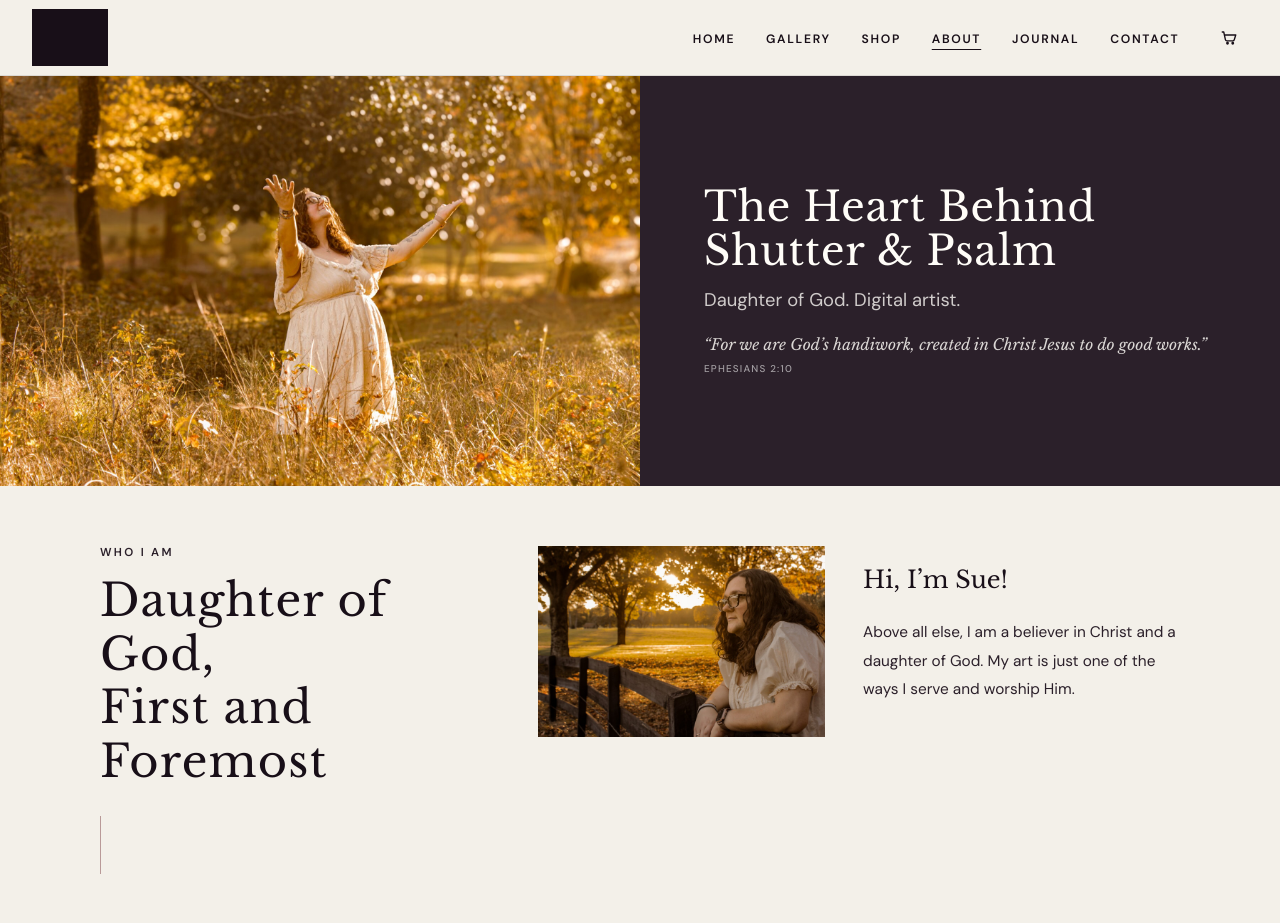
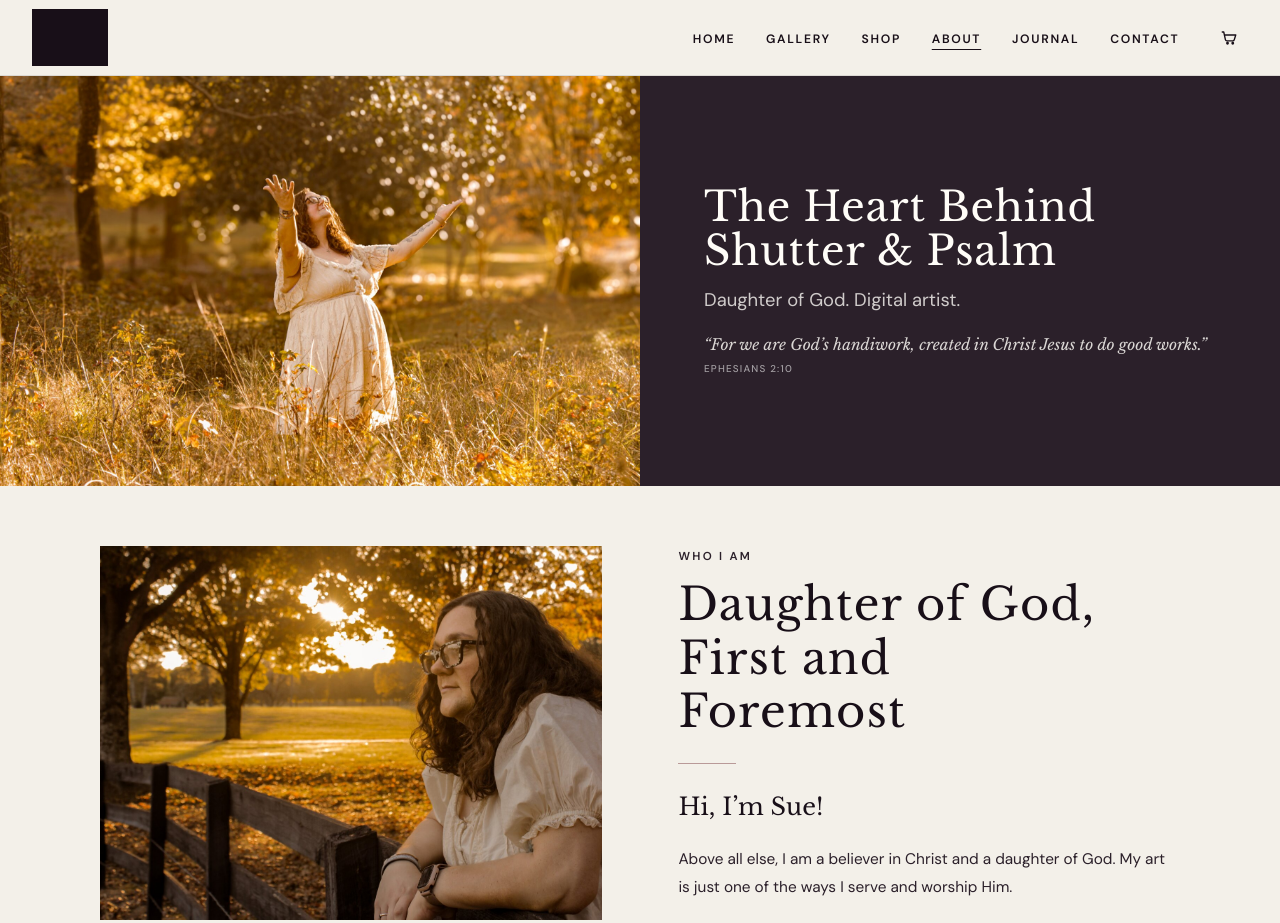
Before and after one commit to suekachoo86/shutter-and-psalm, a plain HTML site: page about.html in a window 1280 px wide. Shown: the top 923 px of the page. Drawn offline with nearby package versions, Linux system fonts and the light colour scheme; grey boxes are pictures that could not be loaded.

Commit message:
Improve the Who I Am portrait layout

```diff
--- a/about.html
+++ b/about.html
@@ -19,7 +19,7 @@
 
     .about-hero{display:grid;height:410px;grid-template-columns:1fr 1fr;background:var(--ink)}.hero-photo{height:410px}.hero-photo img{object-position:center 34%}.hero-copy{display:flex;padding:1.7rem clamp(2rem,5vw,4rem);flex-direction:column;align-items:flex-start;justify-content:center;color:var(--white)}.hero-copy h1{max-width:560px;margin:0;font:400 clamp(1.85rem,3.2vw,3rem)/1.08 var(--serif);letter-spacing:.02em}.hero-copy p{margin:.75rem 0 0;color:#fffdf8c7;font:400 clamp(1rem,1.5vw,1.15rem)/1.7 var(--sans)}.hero-copy .hero-scripture{max-width:520px;margin-top:1rem;color:#fffdf8d4;font:italic 400 clamp(.86rem,1.2vw,1rem)/1.65 var(--serif)}.hero-scripture .verse-reference{display:block;margin-top:.3rem;color:#ffffff8f;font:500 .62rem/1.5 var(--sans);font-style:normal;letter-spacing:.12em;text-transform:uppercase}
 
-    .identity{padding:3.75rem 0;background:var(--cream)}.identity-grid{display:grid;grid-template-columns:.72fr 1.28fr;gap:clamp(2.5rem,6vw,6rem);align-items:start}.identity-heading{position:sticky;top:2rem}.identity-heading .section-title{max-width:360px}.identity-content{display:grid;grid-template-columns:minmax(220px,.95fr) minmax(250px,1.05fr);gap:clamp(1.5rem,3vw,2.5rem);align-items:center}.identity-photo{aspect-ratio:3 / 2}.identity-photo img{object-position:center}.identity-copy{max-width:650px}.lead{margin-top:0;color:var(--deep);font:400 clamp(1.2rem,2vw,1.5rem)/1.6 var(--serif)}.identity-mark{display:block;width:1px;height:58px;margin-top:1.7rem;background:var(--rose)}
+    .identity{padding:3.75rem 0;background:var(--cream)}.identity-grid{display:grid;grid-template-areas:"photo heading" "photo copy";grid-template-columns:1fr 1fr;grid-template-rows:auto 1fr;column-gap:clamp(2.5rem,6vw,5.5rem);align-items:start}.identity-photo{grid-area:photo;height:100%;min-height:360px}.identity-photo img{object-position:center}.identity-heading{grid-area:heading;padding-top:.25rem}.identity-heading .section-title{max-width:440px}.identity-copy{grid-area:copy;max-width:520px;padding-top:1.5rem}.lead{margin-top:0;color:var(--deep);font:400 clamp(1.2rem,2vw,1.5rem)/1.6 var(--serif)}.identity-mark{display:block;width:58px;height:1px;margin-top:1.5rem;background:var(--rose)}
 
     .personal{padding:2.25rem 0;background:#d9c5c1}.personal-grid{display:grid;grid-template-columns:1fr 1fr;gap:clamp(2rem,5vw,4rem);align-items:center}.personal-copy .section-title{margin-bottom:1rem}.personal-copy .body-copy{max-width:560px;font-size:.9rem;line-height:1.65}.personal-copy .body-copy p{margin-bottom:.75rem}.personal-gallery{display:grid;height:340px;grid-template-columns:1fr 1fr;grid-template-rows:1.65fr 1fr;gap:.65rem}.personal-gallery .photo-wrap:first-child{grid-column:1 / 3;grid-row:1}.personal-gallery img{object-position:center}.personal-gallery .photo-wrap:first-child img{object-position:center top}
 
@@ -33,8 +33,8 @@
 
     .site-footer{background:var(--deep);border-top:1px solid #ffffff14}.footer-inner{display:grid;min-height:74px;width:min(100% - 3rem,1180px);margin-inline:auto;grid-template-columns:1fr auto 1fr;align-items:center;gap:1.5rem}.copyright,.footer-devotion{margin:0;color:#ffffff9e;font-size:.7rem;letter-spacing:.12em;text-transform:uppercase}.footer-devotion{justify-self:end}.social-links{display:flex;gap:.8rem}.social-links a{display:grid;width:34px;height:34px;place-items:center;border:1px solid #fffdf86b;border-radius:50%;color:var(--white);text-decoration:none;transition:.2s}.social-links svg{display:block;width:17px;height:17px}.social-links a:hover,.social-links a:focus-visible{background:#fffdf81a;border-color:var(--white);transform:translateY(-2px)}
 
-    @media(max-width:900px){.nav-links{position:absolute;z-index:10;top:68px;right:1.5rem;display:none;width:min(280px,calc(100vw - 3rem));padding:1rem;flex-direction:column;align-items:stretch;gap:0;background:#f3f0e9fa;border:1px solid #2b202a29}.nav-links.open{display:flex}.nav-links a{display:block;padding:.75rem}.menu-button{display:grid;width:42px;height:42px;place-items:center}.cart-item{display:none}.hero-copy{padding:1.7rem 2.3rem}.identity-grid,.personal-grid,.purpose-grid{grid-template-columns:1fr;gap:2rem}.identity-heading{position:static}.identity-mark{display:none}.testimony-gallery{height:230px}.testimony-story{gap:1.75rem}.personal-gallery{height:320px;min-height:0}}
-    @media(max-width:640px){.shell{width:min(100% - 2rem,1080px)}.site-header{min-height:68px;padding:0 .9rem}.header-mark{width:64px;height:60px}.about-hero{height:auto;grid-template-columns:1fr}.hero-photo{height:310px}.hero-copy{min-height:340px;padding:1.75rem 1.5rem}.identity,.personal,.testimony,.purpose,.creative{padding:3.25rem 0}.identity-content{grid-template-columns:1fr}.identity-photo{aspect-ratio:3 / 2}.personal-gallery{height:310px;min-height:0}.testimony-gallery{height:auto;grid-template-columns:1fr 1fr;grid-template-rows:260px 120px}.testimony-gallery .photo-wrap:first-child{grid-column:1 / 3}.testimony-story{grid-template-columns:1fr;gap:0}.prayer-layout{grid-template-columns:1fr}.prayer-photo{height:360px;min-height:0}.prayer-inner{padding:2.25rem 1.25rem;grid-template-columns:1fr;gap:1.25rem;text-align:center}.prayer p{font-size:.92rem}.prayer-copy .button-link{margin-top:.65rem}.creative-grid{grid-template-columns:1fr}.creative-card{padding:1rem 0 1.25rem}.creative-card + .creative-card{padding-top:1.5rem;border-top:1px solid #2b202a38;border-left:0}.footer-inner{grid-template-columns:1fr auto;padding:1.2rem 0}.footer-devotion{display:none}.social-links{justify-self:end}}
+    @media(max-width:900px){.nav-links{position:absolute;z-index:10;top:68px;right:1.5rem;display:none;width:min(280px,calc(100vw - 3rem));padding:1rem;flex-direction:column;align-items:stretch;gap:0;background:#f3f0e9fa;border:1px solid #2b202a29}.nav-links.open{display:flex}.nav-links a{display:block;padding:.75rem}.menu-button{display:grid;width:42px;height:42px;place-items:center}.cart-item{display:none}.hero-copy{padding:1.7rem 2.3rem}.identity-grid{column-gap:2.5rem}.identity-photo{min-height:320px}.personal-grid,.purpose-grid{grid-template-columns:1fr;gap:2rem}.identity-mark{display:none}.testimony-gallery{height:230px}.testimony-story{gap:1.75rem}.personal-gallery{height:320px;min-height:0}}
+    @media(max-width:640px){.shell{width:min(100% - 2rem,1080px)}.site-header{min-height:68px;padding:0 .9rem}.header-mark{width:64px;height:60px}.about-hero{height:auto;grid-template-columns:1fr}.hero-photo{height:310px}.hero-copy{min-height:340px;padding:1.75rem 1.5rem}.identity,.personal,.testimony,.purpose,.creative{padding:3.25rem 0}.identity-grid{grid-template-areas:"heading" "photo" "copy";grid-template-columns:1fr;grid-template-rows:auto;gap:1.5rem}.identity-photo{height:auto;min-height:0;aspect-ratio:3 / 2}.identity-heading{padding-top:0}.identity-copy{padding-top:0}.personal-gallery{height:310px;min-height:0}.testimony-gallery{height:auto;grid-template-columns:1fr 1fr;grid-template-rows:260px 120px}.testimony-gallery .photo-wrap:first-child{grid-column:1 / 3}.testimony-story{grid-template-columns:1fr;gap:0}.prayer-layout{grid-template-columns:1fr}.prayer-photo{height:360px;min-height:0}.prayer-inner{padding:2.25rem 1.25rem;grid-template-columns:1fr;gap:1.25rem;text-align:center}.prayer p{font-size:.92rem}.prayer-copy .button-link{margin-top:.65rem}.creative-grid{grid-template-columns:1fr}.creative-card{padding:1rem 0 1.25rem}.creative-card + .creative-card{padding-top:1.5rem;border-top:1px solid #2b202a38;border-left:0}.footer-inner{grid-template-columns:1fr auto;padding:1.2rem 0}.footer-devotion{display:none}.social-links{justify-self:end}}
   </style>
 </head>
 <body>
@@ -56,13 +56,11 @@
     </section>
 
     <section class="identity"><div class="shell identity-grid">
+      <div class="identity-photo photo-wrap"><img src="assets/sue-portrait-web.jpg" alt="Sue leaning on a wooden fence in the warm evening light"></div>
       <div class="identity-heading"><p class="eyebrow">Who I Am</p><h2 class="section-title">Daughter of God,<br>First and Foremost</h2><span class="identity-mark" aria-hidden="true"></span></div>
-      <div class="identity-content">
-        <div class="identity-photo photo-wrap"><img src="assets/sue-portrait-web.jpg" alt="Sue leaning on a wooden fence in the warm evening light"></div>
-        <div class="identity-copy body-copy">
-          <p class="lead">Hi, I’m Sue!</p>
-          <p>Above all else, I am a believer in Christ and a daughter of God. My art is just one of the ways I serve and worship Him.</p>
-        </div>
+      <div class="identity-copy body-copy">
+        <p class="lead">Hi, I’m Sue!</p>
+        <p>Above all else, I am a believer in Christ and a daughter of God. My art is just one of the ways I serve and worship Him.</p>
       </div>
     </div></section>
 
```
